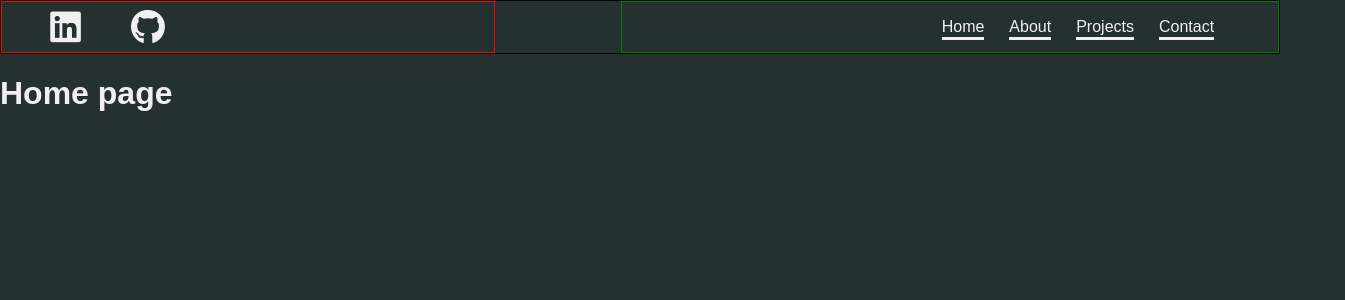
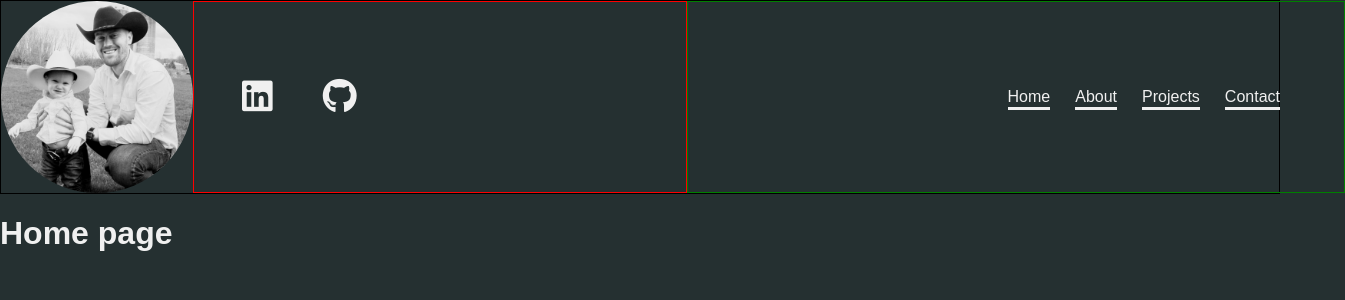
Before and after one commit to dthomas91/new-portfolio, a React (Create React App) app in the folder davids-portfolio/: page / in a window 1280 px wide. Shown: the top 300 px of the page, 1345 px wide, since content can reach past the window. Built offline with nearby package versions, Linux system fonts and the light colour scheme.

Commit message:
added image

```diff
--- a/davids-portfolio/src/App.css
+++ b/davids-portfolio/src/App.css
@@ -6,6 +6,11 @@ body {
   background-color: #253031;
   color: #f0f0f0;
   font-family: sans-serif;
+}
+
+.me {
+  border-radius: 50%;
+  width: 15%;
 }
 
 .header {
@@ -44,11 +49,12 @@ i:hover {
   padding-left: 25%;
   padding-right: 5%;
   gap: 25px;
+  align-items: center;
 }
 
 .header_links {
   color: #f0f0f0;
   text-decoration: none;
   border-bottom: 3px solid #f0f0f0;
-  padding-bottom: 2px
+  padding-bottom: 2px;
 }
--- a/davids-portfolio/src/components/Header.js
+++ b/davids-portfolio/src/components/Header.js
@@ -4,6 +4,7 @@ const Header = () => {
   return (
     <>
       <div className="header">
+        <img className="me" src={require('../assets/me.jpg')}/>
         <div className="header_icons">
           <a
             href="https://www.linkedin.com/in/david-thomas-856410166/"
```
Also changed, not shown: davids-portfolio/src/assets/me.jpg (added).
